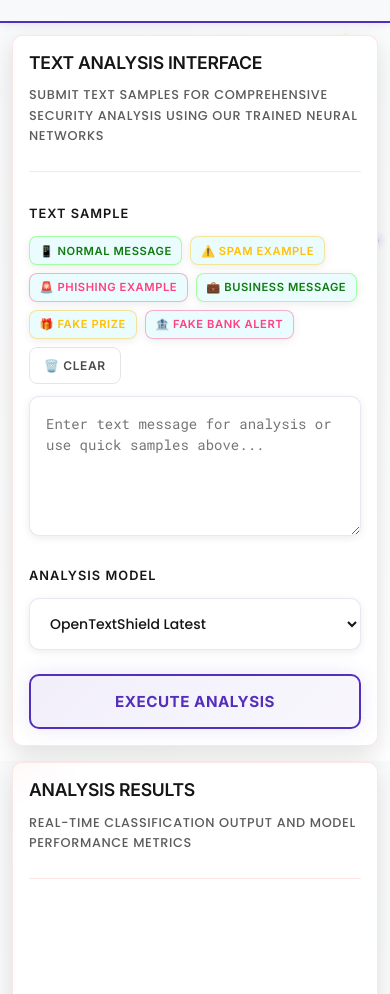
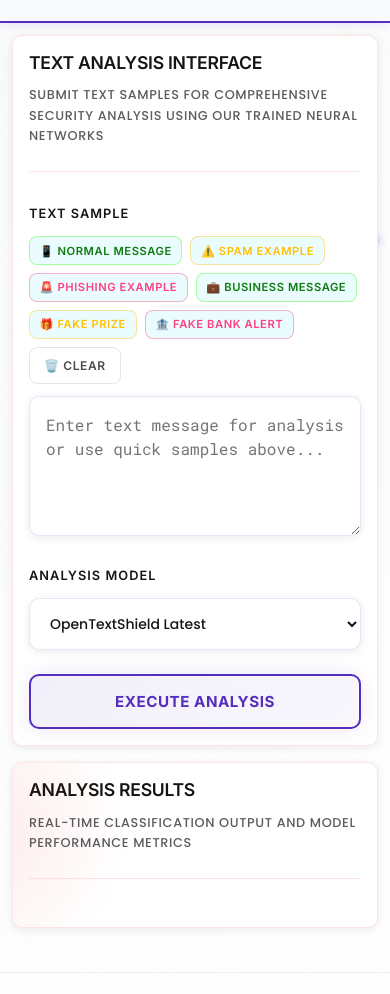
Before and after one commit to TelecomsXChangeAPi/OpenTextShield, a plain HTML site: page frontend/index.html in a window 390 px wide. Shown: the part 83-1077 px from the top of the page. Drawn offline with Linux system fonts and the light colour scheme; no server answers.

Commit message:
fix(frontend): mobile performance + accessibility
The frontend was sluggish on mobile and had a few responsiveness
gaps. Root causes:

  * background-attachment: fixed on <body> forces iOS Safari to
    repaint the entire fixed-background layer every scroll frame.
    Known perf killer.
  * backdrop-filter: blur(20px) on the two main panels is GPU-
    heavy; each blur is a full framebuffer compositing pass.
  * No prefers-reduced-motion handling and no @media (hover: none)
    — touch taps trigger :hover which sticks until next tap,
    producing a 'stuck animation' effect.
  * Textarea font-size: 0.875rem (~12.25px) < 16px, which makes
    iOS auto-zoom the viewport on focus.
  * Google Fonts loaded without preconnect — extra RTT delays
    first text paint on mobile networks.

Surgical fixes, all scoped so the desktop look is untouched:

  1. @media (prefers-reduced-motion: reduce) disables every
     animation/transition for users who opt in.
  2. @media (hover: none) strips hover-only box-shadow/background/
     border/transform on touch devices.
  3. @media (max-width: 768px) drops background-attachment:fixed,
     backdrop-filter, and min-height on panels; trims paint cost
     of metric-card / sample-btn shadows.
  4. .form-textarea font-size bumped to 16px (iOS zoom fix).
  5. <link rel=preconnect> added for fonts.googleapis.com and
     fonts.gstatic.com.

infra/aws/user-data.sh applies the same fixes at bootstrap to
the extracted image copy, so a fresh terraform apply against
the current (un-rebuilt) telecomsxchange/opentextshield:latest
image still gets the improved mobile behaviour.

```diff
--- a/frontend/index.html
+++ b/frontend/index.html
@@ -4,6 +4,8 @@
     <meta charset="UTF-8">
     <meta name="viewport" content="width=device-width, initial-scale=1.0">
     <title>OpenTextShield Frontend | Text Security Analysis</title>
+    <link rel="preconnect" href="https://fonts.googleapis.com">
+    <link rel="preconnect" href="https://fonts.gstatic.com" crossorigin>
     <link href="https://fonts.googleapis.com/css2?family=Poppins:wght@300;400;500;600;700;900&family=Inter:wght@500;600;700;800&family=Roboto+Mono:wght@400;500;700&display=swap" rel="stylesheet">
     <style>
         :root {
@@ -1870,7 +1872,8 @@
             padding: 1rem;
             border: 1px solid var(--rh-border);
             border-radius: 10px;
-            font-size: 0.875rem;
+            /* 16px min prevents iOS Safari from auto-zooming on focus */
+            font-size: 16px;
             font-family: 'Roboto Mono', monospace;
             background: var(--rh-bg);
             color: var(--rh-text-primary);
@@ -2905,6 +2908,66 @@
             to {
                 transform: translateY(0);
                 opacity: 1;
+            }
+        }
+
+        /* =========================================================
+         * Mobile + accessibility performance overrides.
+         * Kept at the bottom so they win the cascade without
+         * touching the original desktop styling above.
+         * ========================================================= */
+
+        /* Respect OS-level reduced-motion preference: kill every
+         * animation + transition. Essential for accessibility AND
+         * gives low-end devices an instant perf win when the user
+         * has the setting enabled. */
+        @media (prefers-reduced-motion: reduce) {
+            *, *::before, *::after {
+                animation-duration: 0.01ms !important;
+                animation-iteration-count: 1 !important;
+                transition-duration: 0.01ms !important;
+                scroll-behavior: auto !important;
+            }
+        }
+
+        /* Touch devices: hover state sticks until next tap, which
+         * causes "stuck animation" on mobile. Strip hover-only
+         * repaints on any device without a true hover pointer. */
+        @media (hover: none) {
+            .form-textarea:hover,
+            .analysis-panel:hover,
+            .results-panel:hover,
+            .sample-btn:hover,
+            .metric-card:hover,
+            .curl-code:hover {
+                box-shadow: inherit;
+                background: inherit;
+                border-color: inherit;
+                transform: none;
+            }
+        }
+
+        /* Mobile GPU offload: strip the expensive compositing work
+         * that pins the framerate on phones. Desktop keeps the
+         * frosted-glass look; phones get a solid background and
+         * fixed-position-scroll that Safari can actually hit 60fps. */
+        @media (max-width: 768px) {
+            body {
+                background-attachment: scroll;
+            }
+            .analysis-panel,
+            .results-panel {
+                backdrop-filter: none;
+                -webkit-backdrop-filter: none;
+                box-shadow: var(--shadow-sm);
+            }
+            .results-panel {
+                min-height: auto;
+            }
+            /* Reduce paint cost of big shadows during scroll */
+            .metric-card,
+            .sample-btn {
+                box-shadow: none;
             }
         }
     </style>
```
Also changed, not shown: 1 other file.
